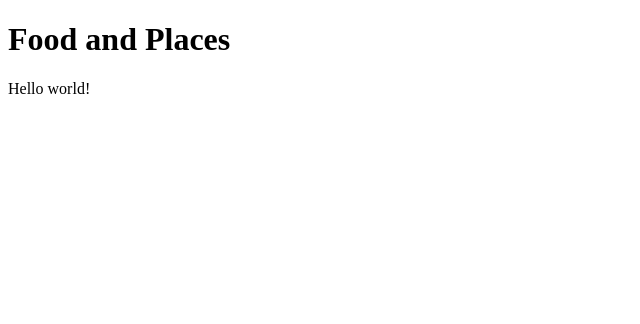
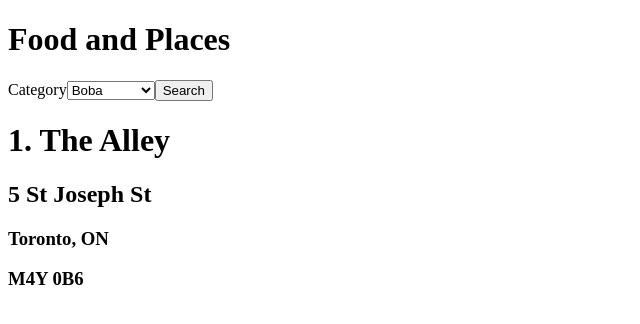
Before and after one commit to lyjacky11/foods-react, a React (Vite) app: page / in a window 1280 px wide. Shown: the top 324 px of the page, without its empty margins (0-640 px from the left). Built offline with nearby package versions, Linux system fonts and the light colour scheme.

Commit message:
Added sample place, using React hooks

```diff
--- a/package.json
+++ b/package.json
@@ -20,7 +20,7 @@
     "eslint-plugin-jsx-a11y": "^6.4.1",
     "eslint-plugin-react": "^7.23.2",
     "eslint-plugin-react-hooks": "^4.2.0",
-    "parcel": "^2.0.0-beta.2",
+    "parcel-bundler": "^1.12.5",
     "prettier": "^2.3.0"
   },
   "browserslist": [
--- a/src/App.js
+++ b/src/App.js
@@ -1,11 +1,12 @@
 import { StrictMode } from "react";
 import ReactDOM from "react-dom";
+import SearchBox from "./SearchBox";
 
 const App = () => {
   return (
-    <div>
+    <div className="app">
       <h1>Food and Places</h1>
-      <p>Hello world!</p>
+      <SearchBox />
     </div>
   );
 };
--- /dev/null
+++ b/src/Place.js
@@ -0,0 +1,16 @@
+const Place = ({ id, name, address, city, province, postal }) => {
+  return (
+    <div id="place">
+      <h1>
+        {id}. {name}
+      </h1>
+      <h2>{address}</h2>
+      <h3>
+        {city}, {province}
+      </h3>
+      <h3>{postal}</h3>
+    </div>
+  );
+};
+
+export default Place;
--- /dev/null
+++ b/src/SearchBox.js
@@ -0,0 +1,63 @@
+import { useState, useEffect } from "react";
+import Place from "./Place";
+
+const CATEGORIES = ["Boba", "Restaurant", "Sushi"];
+
+const SearchBox = () => {
+  const [categoryValue, setCategoryValue] = useState("");
+  const [places, setPlaces] = useState([]);
+
+  useEffect(() => {
+    getPlaces();
+  }, []);
+
+  function getPlaces() {
+    setPlaces([
+      {
+        id: 1,
+        name: "The Alley",
+        category: "Boba",
+        address: "5 St Joseph St",
+        city: "Toronto",
+        province: "ON",
+        postal: "M4Y 0B6",
+      },
+    ]);
+  }
+
+  return (
+    <div className="search-box">
+      <form>
+        <label htmlFor="category">
+          Category
+          <select
+            id="category"
+            value={categoryValue}
+            onChange={(e) => setCategoryValue(e.target.value)}
+            onBlur={(e) => setCategoryValue(e.target.value)}
+          >
+            {CATEGORIES.map((category) => (
+              <option key={category} value={category}>
+                {category}
+              </option>
+            ))}
+          </select>
+        </label>
+        <button>Search</button>
+      </form>
+      {places.map((place) => (
+        <Place
+          key={place.id}
+          id={place.id}
+          name={place.name}
+          address={place.address}
+          city={place.city}
+          province={place.province}
+          postal={place.postal}
+        />
+      ))}
+    </div>
+  );
+};
+
+export default SearchBox;
--- a/src/index.html
+++ b/src/index.html
@@ -1,13 +1,14 @@
 <!DOCTYPE html>
 <html lang="en">
   <head>
-        <meta charset="UTF-8">
-        <meta name="viewport" content="width=device-width, initial-scale=1.0">
-        <meta http-equiv="X-UA-Compatible" content="ie=edge">
-        <meta name="description" content="">
-        <link rel="stylesheet" href="./style.css">
+    <meta charset="UTF-8" />
+    <meta name="viewport" content="width=device-width, initial-scale=1.0" />
+    <meta http-equiv="X-UA-Compatible" content="ie=edge" />
+    <meta name="description" content="" />
+    <link rel="stylesheet" href="./style.css" />
     <title>Food Places | Jacky Ly</title>
   </head>
+
   <body>
     <noscript>You need to enable JavaScript to run this app.</noscript>
     <div id="root">Not Rendered</div>
```
Also changed, not shown: 1 other file (tests, documents, lock files or other folders). Lines whose indentation alone changed are shown as unchanged.
